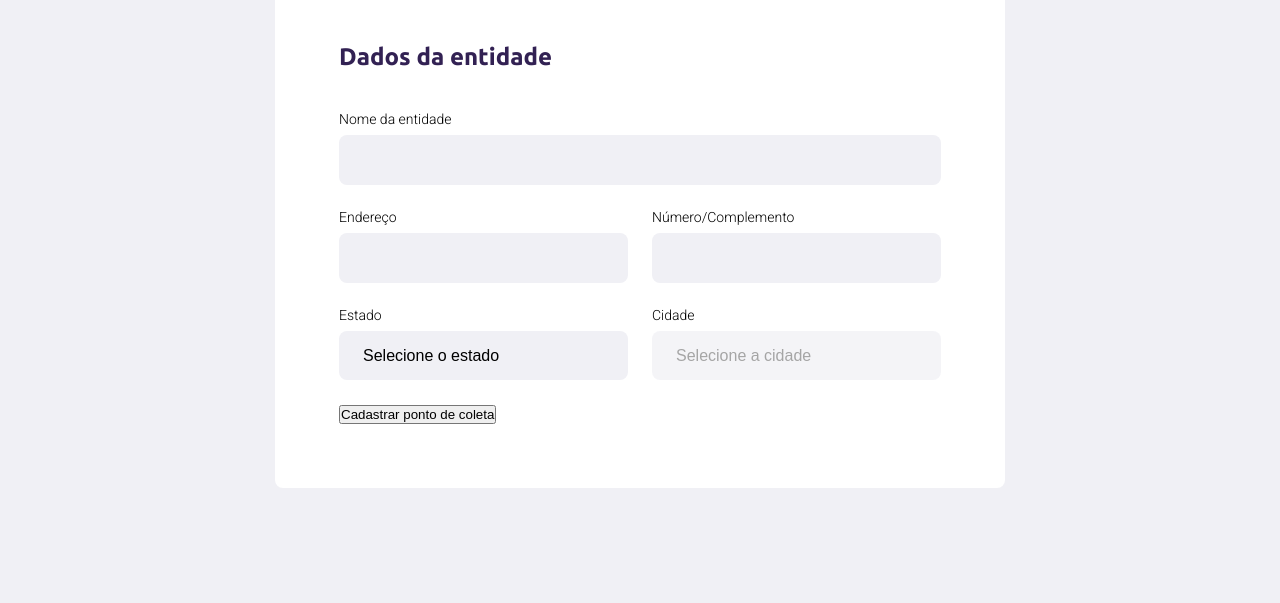
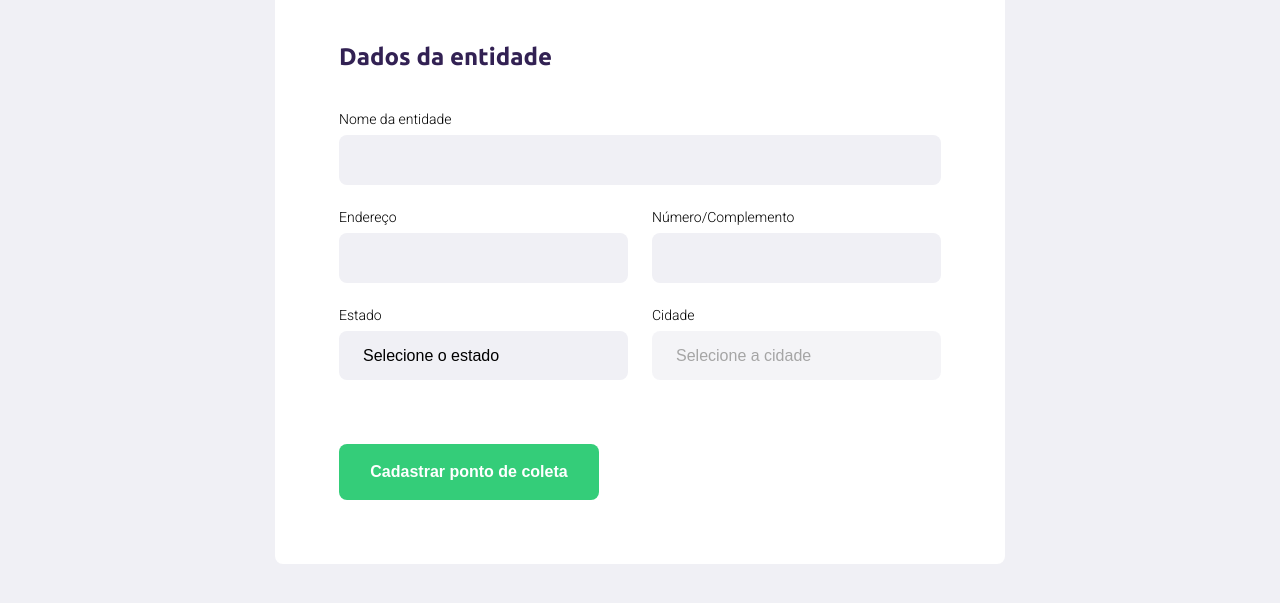
Before and after one commit to vyctoriak/nlw-01, a plain HTML site: page create-point.html in a window 1280 px wide. Shown: the part 299-902 px from the top of the page. Before the commit the page ends 867 px from the top, so only its background shows below. Drawn offline with Linux system fonts and the light colour scheme.

Commit message:
style da tela de cadastro pronto

```diff
--- a/styles/create-point.css
+++ b/styles/create-point.css
@@ -85,3 +85,23 @@ form label {
 form .field-group .field + .field {
   margin-left: 24px;
 }
+form button {
+  width: 260px;
+  height: 56px;
+
+  background-color: var(--primary-color);
+  border-radius: 8px;
+
+  color: white;
+  font-weight: bold;
+  font-size: 16px;
+
+  border: 0;
+
+  margin-top: 40px;
+
+  transition: background-color 400ms;
+}
+form button:hover {
+  background-color: #2fb86e;
+}
```
